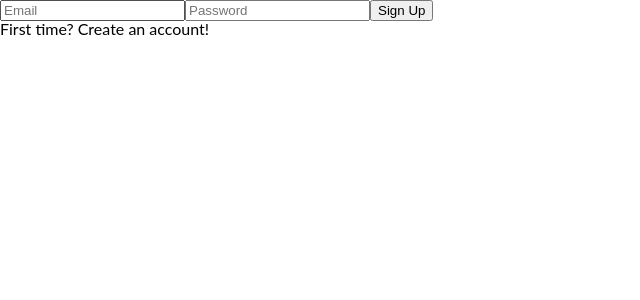
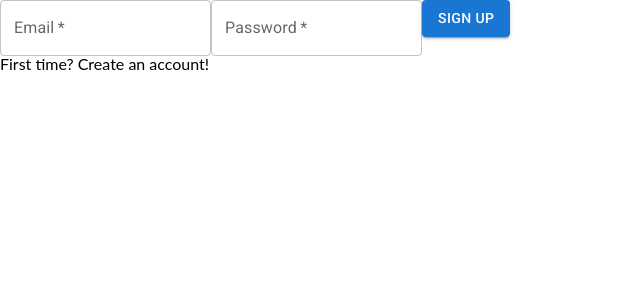
Before and after one commit to victorHL99/house-for-you-front, a React (Create React App) app: page /login in a window 1280 px wide. Shown: the top 300 px of the page, without its empty margins (0-640 px from the left). Built offline with nearby package versions, Linux system fonts and the light colour scheme.

Commit message:
:recylcle: refactor: refactor Login Input with MUI

```diff
--- a/src/pages/Login.js
+++ b/src/pages/Login.js
@@ -4,6 +4,9 @@
 import { useState } from 'react';
 import { Link, useNavigate } from 'react-router-dom';
 import axios from 'axios';
+
+import TextField from '@mui/material/TextField';
+import Button from '@mui/material/Button';
 
 export default function Login() {
   const navigate = useNavigate();
@@ -26,25 +29,31 @@ export default function Login() {
   return (
     <div>
       <form onSubmit={sendLogin}>
-        <input
+        {/* TODO EMAIL */}
+        <TextField
+          id="outlined-basic"
+          label="Email"
+          variant="outlined"
           type="text"
           name="email"
-          id="email"
           required
-          placeholder="Email"
           onChange={e => setUserLogin({ ...userLogin, email: e.target.value })}
         />
-        <input
+        {/* TODO PASSWORD */}
+        <TextField
+          id="outlined-basic"
+          label="Password"
+          variant="outlined"
           type="password"
           name="password"
-          id="password"
           required
-          placeholder="Password"
           onChange={e =>
             setUserLogin({ ...userLogin, password: e.target.value })
           }
         />
-        <button type="submit">Sign Up</button>
+        <Button type="submit" variant="contained">
+          Sign Up
+        </Button>
       </form>
 
       <Link to="/signup">
--- a/src/pages/Signup.js
+++ b/src/pages/Signup.js
@@ -56,7 +56,7 @@ export default function Signup() {
         {/* TODO EMAIL */}
         <TextField
           id="outlined-basic"
-          label="Email"
+          label="Email "
           variant="outlined"
           type="text"
           name="email"
```
